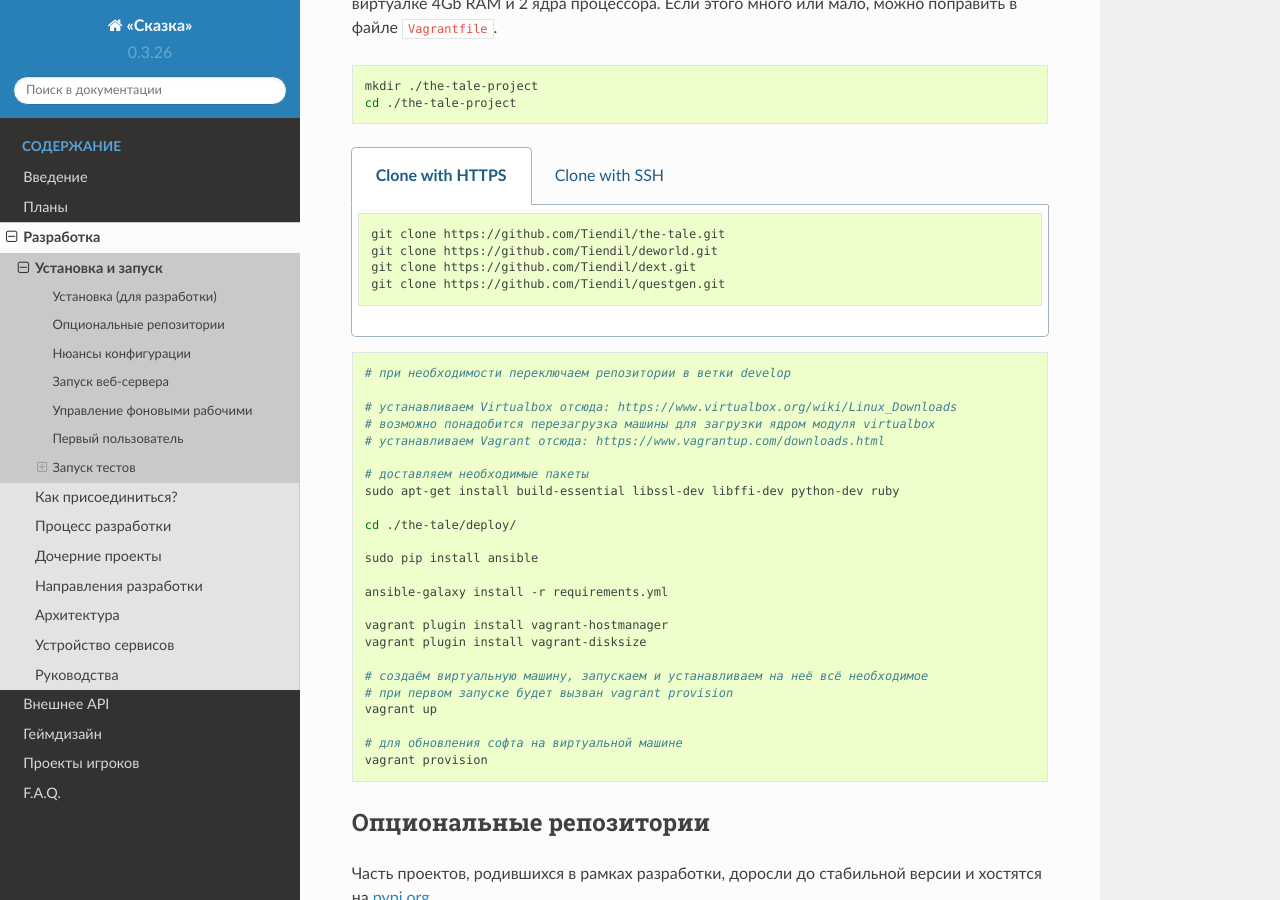
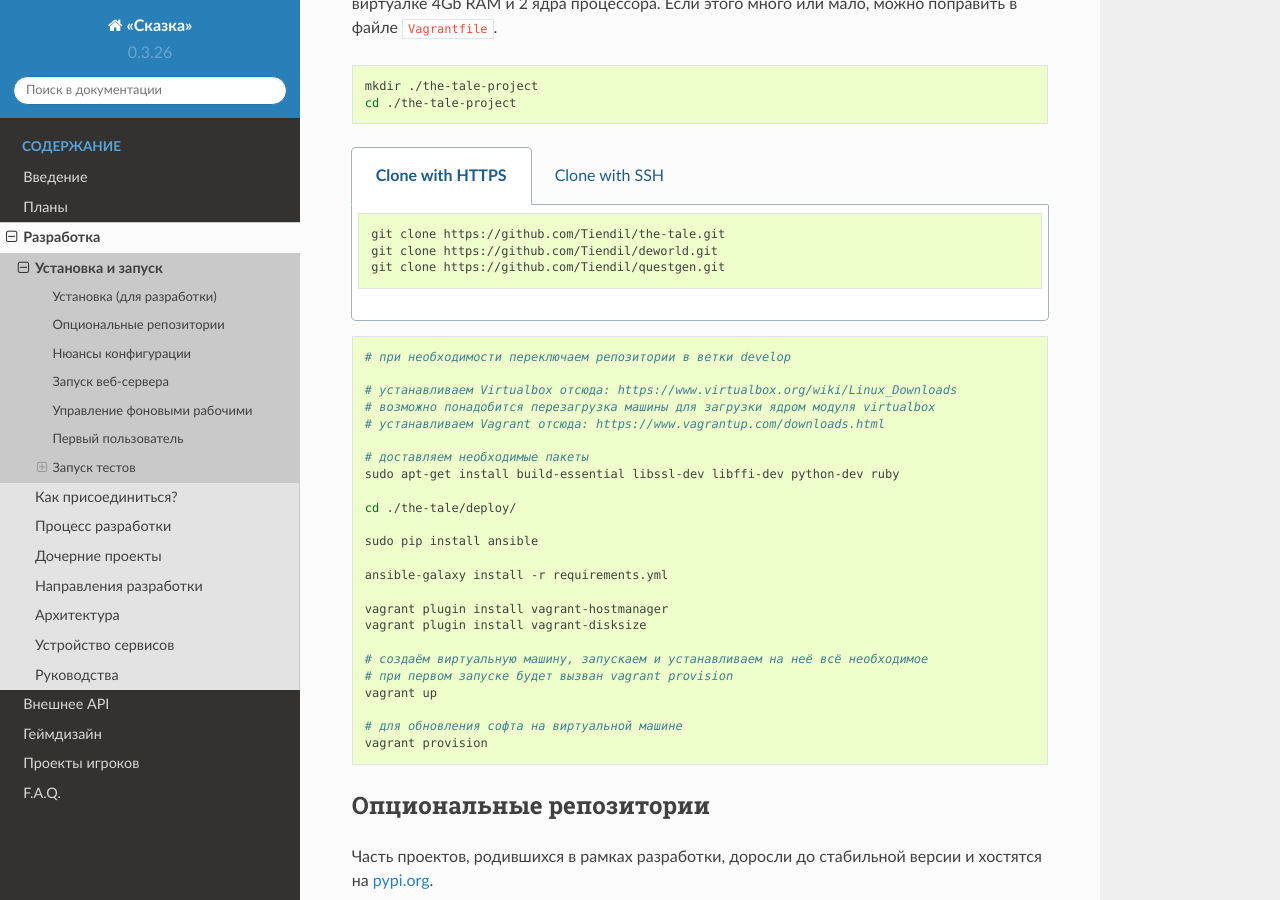
Before and after one commit to the-tale/tt_docs, a Sphinx documentation site: the page built from docs/source/development/install.rst, in a window 1280 px wide and 900 px high, scrolled down 488 px. Built offline with Sphinx 7.4.7 and the Read the Docs theme 2.0.0, drawn with Linux system fonts in a browser that asks for light colours; some of the changed text lies outside the part shown.

Commit message:
убрано упоминание библиотеки dext, так как она убрана из зависимостей в 0.3.31

```diff
--- a/docs/source/development/install.rst
+++ b/docs/source/development/install.rst
@@ -29,7 +29,6 @@
 
       git clone https://github.com/Tiendil/the-tale.git
       git clone https://github.com/Tiendil/deworld.git
-      git clone https://github.com/Tiendil/dext.git
       git clone https://github.com/Tiendil/questgen.git
 
 
@@ -37,7 +36,6 @@
 
       git clone git@github.com:the-tale/the-tale.git
       git clone git@github.com:the-tale/deworld.git
-      git clone git@github.com:Tiendil/dext.git
       git clone git@github.com:the-tale/questgen.git
 
 .. code-block:: bash
@@ -182,7 +180,7 @@
    sudo su the_tale
    cd ~/current
    source ./venv/bin/activate
-   django-admin dext_run_tests --settings the_tale.settings
+   django-admin utils_run_tests --settings the_tale.settings
 
 
 Запуск тестов конкретного приложения (для пример, the_tale.game.jobs):
```
